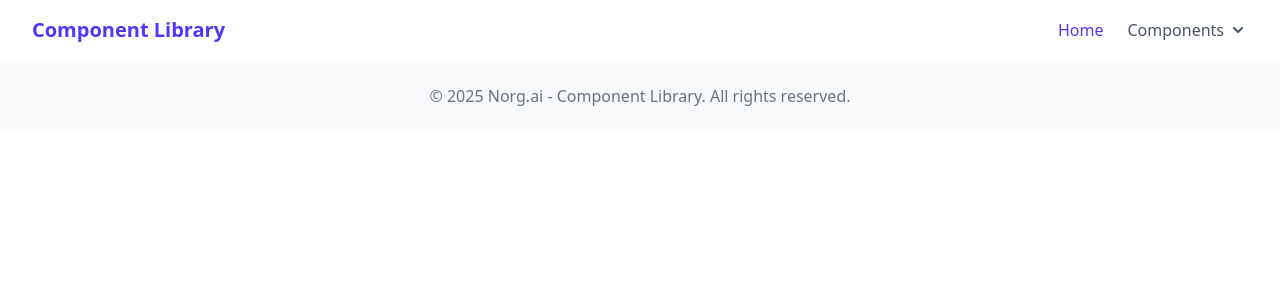
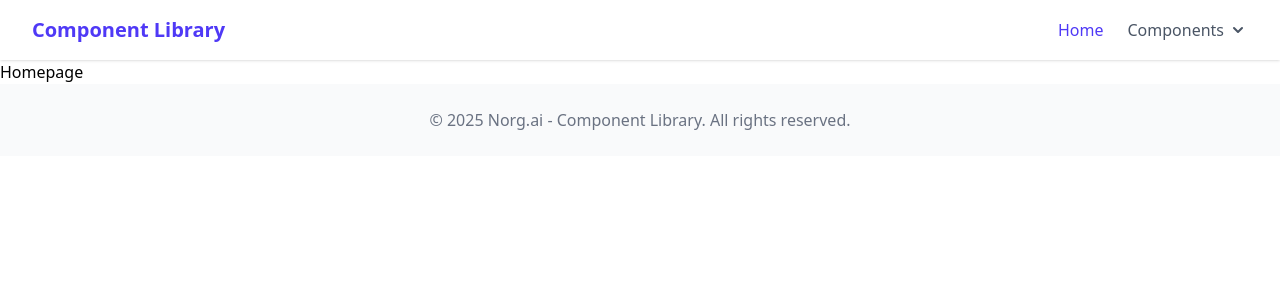
Before and after one commit to norgai/docbook-norg-starter-vite-components, a React (Vite) app: page / in a window 1280 px wide. Shown: the top 300 px of the page. Built offline with nearby package versions, Linux system fonts and the light colour scheme.

Commit message:
remove unused

```diff
--- a/src/pages/Home.tsx
+++ b/src/pages/Home.tsx
@@ -1,5 +1,5 @@
-import { useState } from 'react';
-import { Link } from 'react-router-dom';
+// import { useState } from 'react';
+// import { Link } from 'react-router-dom';
 
 /**
  * Home page component
@@ -10,7 +10,7 @@ export default function Home() {
 
   return (
     <div>
-
+      Homepage
     </div>
   );
 }
```
